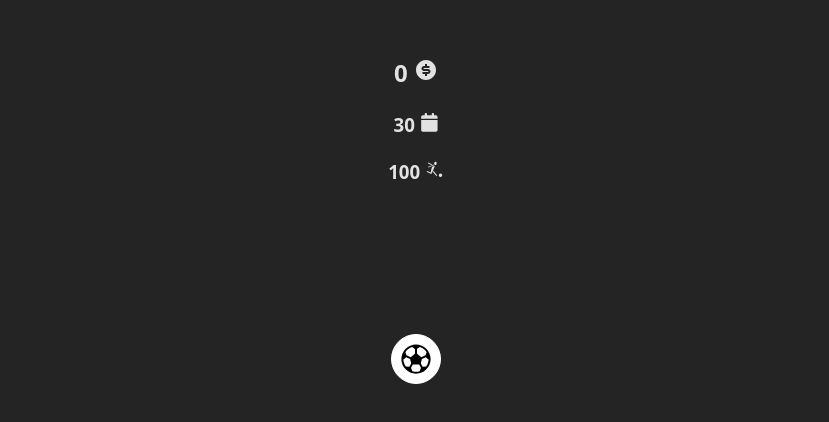
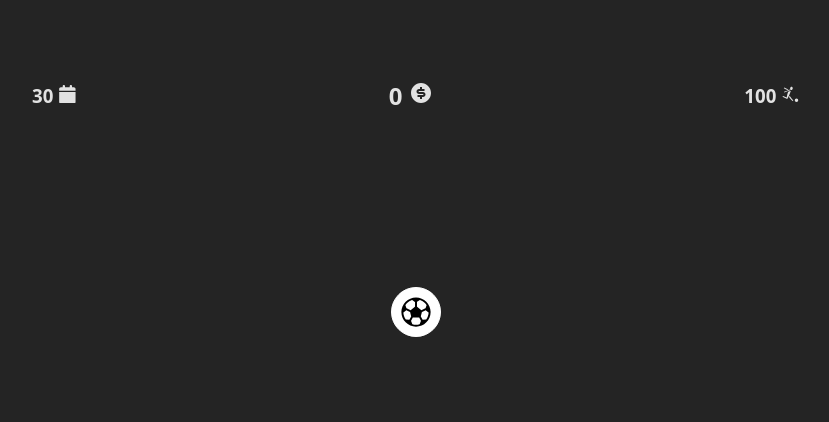
Before and after one commit to jeancarloslima/jogo-clicker-futebol, a React (Vite) app: page / in a window 1280 px wide. Shown: the part 126-548 px from the top of the page, without its empty margins (224-1053 px from the left). Built offline with nearby package versions, Linux system fonts and the light colour scheme.

Commit message:
Ajustando posição do header e main

```diff
--- a/src/App.css
+++ b/src/App.css
@@ -1,10 +1,12 @@
 #root {
+  width: 100%;
   max-width: 1280px;
   margin: 0 auto;
   text-align: center;
 }
 
 .app {
+  width: 100%;
   min-height: 100dvh;
   padding: 2rem;
   display: flex;
@@ -12,3 +14,19 @@
   align-items: center;
   justify-content: space-evenly;
 }
+
+header,
+main,
+footer {
+  width: 100%;
+}
+
+.header-container,
+.main-container {
+  width: 100%;
+  max-width: 768px;
+  display: flex;
+  align-items: center;
+  justify-content: space-between;
+  margin: auto;
+}
--- a/src/App.jsx
+++ b/src/App.jsx
@@ -22,8 +22,8 @@
     <div className="app">
       <header>
         <div className="header-container">
+          <h3 className="dias-faltando">{diasFaltando} <FaCalendar /></h3>
           <h2 className="contagem">{count} <RiMoneyDollarCircleFill /></h2>
-          <h3 className="dias-faltando">{diasFaltando} <FaCalendar /></h3>
           <h3 className="forca-time">{forcaTime} <GiSoccerKick /></h3>
         </div>
       </header>
--- a/src/components/TelaClicker/tela-clicker.css
+++ b/src/components/TelaClicker/tela-clicker.css
@@ -1,3 +1,7 @@
+.clicker-container {
+    margin: auto;
+}
+
 .botao-click {
     display: flex;
     align-items: center;
```
